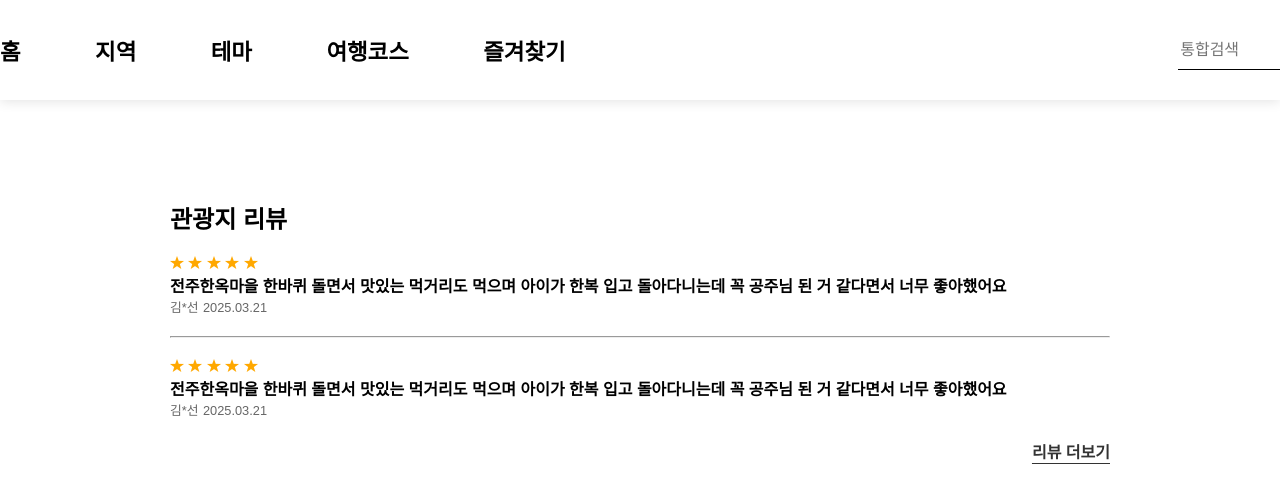
After one commit to Milk0621/project-jeonbuk-tour, a Flask app: page /review in a window 1280 px wide. The commit adds this page. Shown: the top 503 px of the page. Run offline with Flask 3, Linux system fonts and the light colour scheme; some libraries are stand-ins or nearby versions.

Commit message:
리뷰페이지 html, css

```diff
--- a/static/css/region.css
+++ b/static/css/region.css
@@ -53,6 +53,7 @@
     flex-direction: column;
     justify-content: center;
     border-bottom: 1px solid #000;
+    cursor: pointer;
 }
 .content img{
     width: 220px;
--- /dev/null
+++ b/static/css/review.css
@@ -0,0 +1,30 @@
+.wrap {
+    width: 940px;
+    margin: 0 auto;
+    margin-top: 200px;;
+}
+.review { width : 940px; }
+.review-text {
+    text-align :justify;
+    margin: 20px 0;
+}
+.review-text span {
+    font-size: 0.8rem;
+    color: #666;
+    font-weight: 400;
+}
+.review a {
+    color: #333;
+    font-size: 1rem;
+    display: block;
+    text-align: right;
+    text-decoration: underline;
+    text-underline-offset : 5px;
+    text-decoration-color: #333;
+}
+.none {
+    display: none;
+}
+.add {
+    display: block;
+}
--- /dev/null
+++ b/static/js/review.js
@@ -0,0 +1,11 @@
+//적용안됨, flask로 화면 구현 후 제작
+$(document).ready(function() {
+    const reviewText = $('.review-text');
+    const moreReview = $('.more-review');
+    const reviewAdd = $('.review-add');
+
+    moreReview.on('click', function() {
+        reviewAdd.removeClass();
+        reviewAdd.addClass('add');
+    });
+});
--- a/templates/post.html
+++ b/templates/post.html
@@ -43,7 +43,7 @@
                 <img src="{{url_for('static', filename='./img/star.png')}}" alt="">
                 <img src="{{url_for('static', filename='./img/star.png')}}" alt="">
                 <p>전주한옥마을 한바퀴 돌면서 맛있는 먹거리도 먹으며 아이가 한복 입고 돌아다니는데 꼭 공주님 된 거 같다면서 너무 좋아했어요</p>
-                <span>2025.03.21</span>
+                <span>김*선</span> <span>2025.03.21</span>
             </div>
             <hr>
             <div class="review-text">
@@ -53,7 +53,7 @@
                 <img src="{{url_for('static', filename='./img/star.png')}}" alt="">
                 <img src="{{url_for('static', filename='./img/star.png')}}" alt="">
                 <p>전주한옥마을 한바퀴 돌면서 맛있는 먹거리도 먹으며 아이가 한복 입고 돌아다니는데 꼭 공주님 된 거 같다면서 너무 좋아했어요</p>
-                <span>2025.03.21</span>
+                <span>김*선</span> <span>2025.03.21</span>
             </div>
             <hr>
             <div class="review-text">
@@ -63,7 +63,7 @@
                 <img src="{{url_for('static', filename='./img/star.png')}}" alt="">
                 <img src="{{url_for('static', filename='./img/star.png')}}" alt="">
                 <p>전주한옥마을 한바퀴 돌면서 맛있는 먹거리도 먹으며 아이가 한복 입고 돌아다니는데 꼭 공주님 된 거 같다면서 너무 좋아했어요</p>
-                <span>2025.03.21</span>
+                <span>김*선</span> <span>2025.03.21</span>
             </div>
             <a href="/review">리뷰 더보기 -></a>
         </div>
--- a/templates/region.html
+++ b/templates/region.html
@@ -62,7 +62,7 @@
             </div>
         </div>
         <div class="content-box">
-            <div class="content">
+            <div class="content" onclick="location.href='/post'">
                 <img src="{{url_for('static', filename='./img/img.jpg')}}" alt="">
                 <div class="txt">
                     <h3>전주 한옥마을</h5>
--- /dev/null
+++ b/templates/review.html
@@ -0,0 +1,39 @@
+<!DOCTYPE html>
+<html lang="ko">
+<head>
+    <meta charset="UTF-8">
+    <meta name="viewport" content="width=device-width, initial-scale=1.0">
+    <title>review</title>
+    <link rel="stylesheet" href="{{url_for('static', filename='./css/review.css')}}">
+</head>
+<body>
+    {% include "header.html" %}
+    <div class="wrap">
+        <div class="review">
+            <h2>관광지 리뷰</h2>
+            <div class="review-text">
+                <img src="{{url_for('static', filename='./img/star.png')}}" alt="">
+                <img src="{{url_for('static', filename='./img/star.png')}}" alt="">
+                <img src="{{url_for('static', filename='./img/star.png')}}" alt="">
+                <img src="{{url_for('static', filename='./img/star.png')}}" alt="">
+                <img src="{{url_for('static', filename='./img/star.png')}}" alt="">
+                <p>전주한옥마을 한바퀴 돌면서 맛있는 먹거리도 먹으며 아이가 한복 입고 돌아다니는데 꼭 공주님 된 거 같다면서 너무 좋아했어요</p>
+                <span>김*선</span> <span>2025.03.21</span>
+            </div>
+            <hr>
+            <div class="review-text">
+                <img src="{{url_for('static', filename='./img/star.png')}}" alt="">
+                <img src="{{url_for('static', filename='./img/star.png')}}" alt="">
+                <img src="{{url_for('static', filename='./img/star.png')}}" alt="">
+                <img src="{{url_for('static', filename='./img/star.png')}}" alt="">
+                <img src="{{url_for('static', filename='./img/star.png')}}" alt="">
+                <p>전주한옥마을 한바퀴 돌면서 맛있는 먹거리도 먹으며 아이가 한복 입고 돌아다니는데 꼭 공주님 된 거 같다면서 너무 좋아했어요</p>
+                <span>김*선</span> <span>2025.03.21</span>
+            </div>
+            <a href="/review" class="more-review">리뷰 더보기</a>
+        </div>
+    </div>
+</body>
+<script src="{{url_for('static', filename='./js/jquery-3.7.1.js')}}"></script>
+<script src="{{url_for('static', filename='./js/review.js')}}"></script>
+</html>
```
